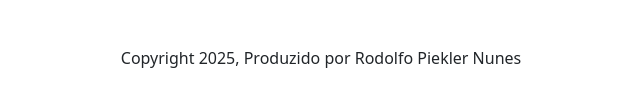
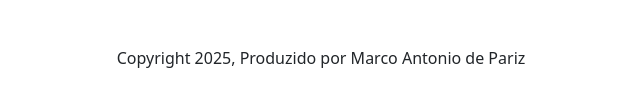
Before and after one commit to Marco-2009/portifolio-Marco, a plain HTML site: page index.html in a window 1280 px wide. Shown: the part 617-724 px from the top of the page, 319-959 px from the left. Drawn offline with nearby package versions, Linux system fonts and the light colour scheme.

Commit message:
meu nome

```diff
--- a/index.html
+++ b/index.html
@@ -116,7 +116,7 @@
                 <a href="https://github.com/MARCO">GitHub</a>
             </div>
 
-            <p class="my-5 text-center"> Copyright 2025, Produzido por Rodolfo Piekler Nunes</p>
+            <p class="my-5 text-center"> Copyright 2025, Produzido por Marco Antonio de Pariz</p>
 
         </footer>
 
```
